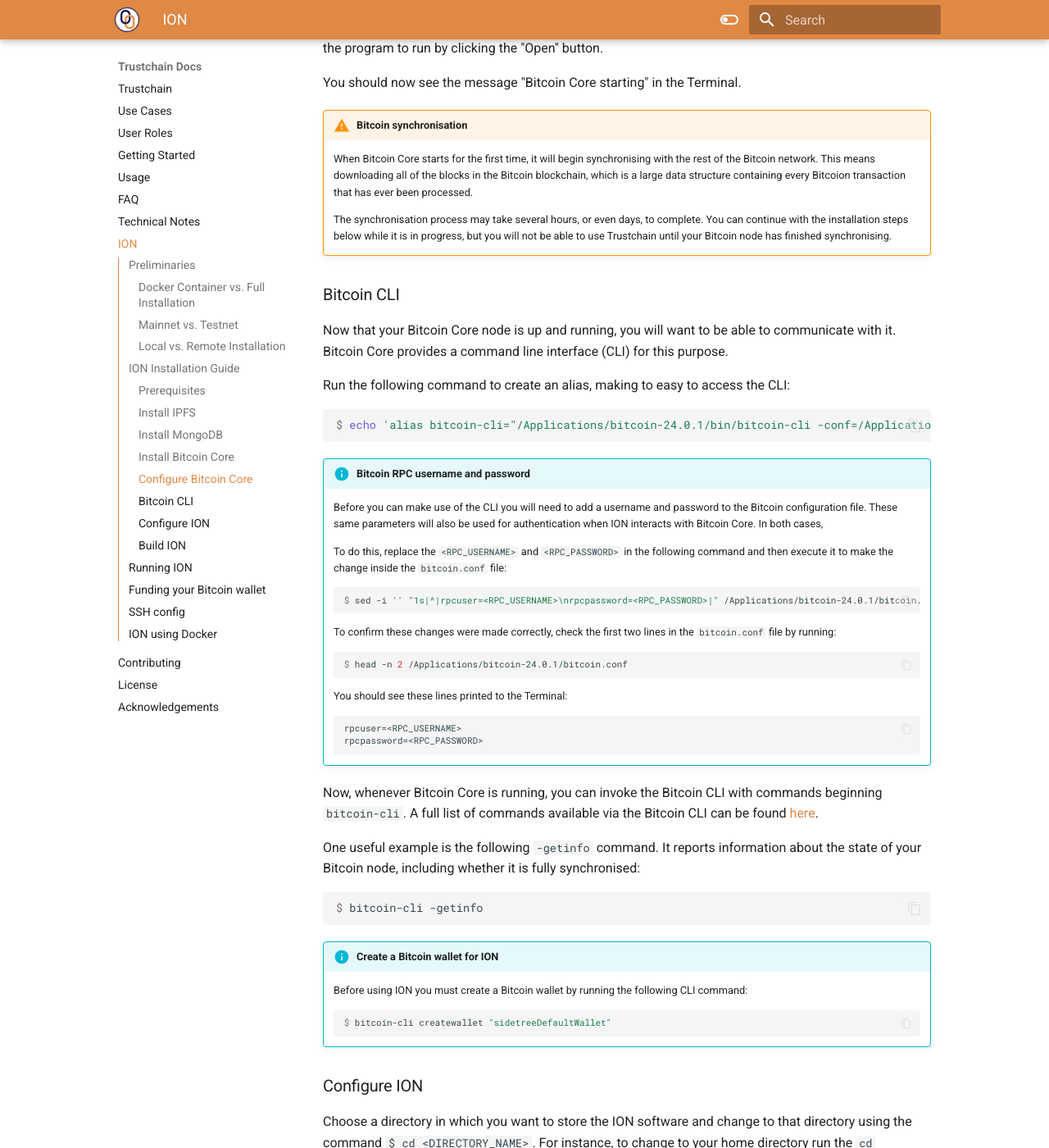
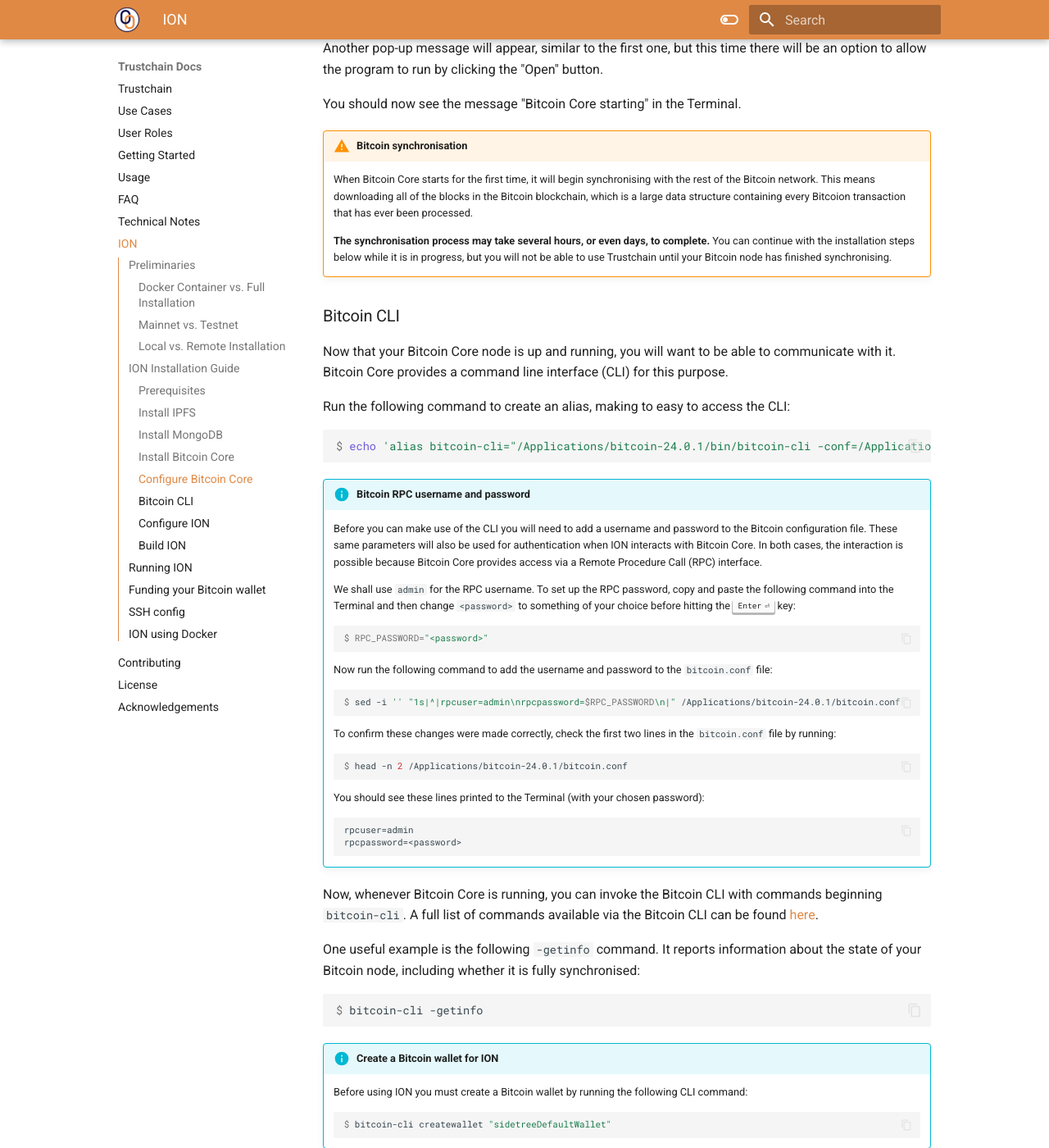
Before and after one commit to alan-turing-institute/trustchain, an MkDocs documentation site: the page built from docs/ion.md, in a window 1280 px wide and 1400 px high, scrolled down 5966 px. Shown: the whole window at 82% size. Built offline with MkDocs 1.6.1 and Material for MkDocs 9.7.7, drawn with Linux system fonts in a browser that asks for light colours; nearby versions of some CDN libraries; library files that are not in the unit come from our copies; some of the changed text lies outside the part shown.

Commit message:
Update RPC credentials instructions

````diff
--- a/docs/ion.md
+++ b/docs/ion.md
@@ -260,11 +260,11 @@
 
     The example given in the official [ION install guide](https://identity.foundation/ion/install-guide/) does use this shorthand, which causes an error, so beware of this issue if you edit the `bitcoin.conf` file manually when following that guide.
 
-When we start Bitcoin Core we need to make sure it uses the correct configuration file (and we also want to run it as a background process). Let's create an alias to make this more convenient:
+When we start Bitcoin Core we will need to make sure it uses the correct configuration file that was edited above (and we also want to run it as a background process). To make this more convenient, let's create an alias in our `SHELL_CONFIG` file:
 ```console
 $ echo 'alias bitcoind="/Applications/bitcoin-24.0.1/bin/bitcoind -daemon -conf=/Applications/bitcoin-24.0.1/bitcoin.conf -daemon"' >> $SHELL_CONFIG; source $SHELL_CONFIG
 ```
-Now use the following command to run Bitcoin Core:
+Now we can use the following simple command to start Bitcoin Core:
 ```console
 $ bitcoind
 ```
@@ -288,7 +288,7 @@
 
     When Bitcoin Core starts for the first time, it will begin synchronising with the rest of the Bitcoin network. This means downloading all of the blocks in the Bitcoin blockchain, which is a large data structure containing every Bitcoion transaction that has ever been processed.
 
-    The synchronisation process may take several hours, or even days, to complete. You can continue with the installation steps below while it is in progress, but you will not be able to use Trustchain until your Bitcoin node has finished synchronising.
+    **The synchronisation process may take several hours, or even days, to complete.** You can continue with the installation steps below while it is in progress, but you will not be able to use Trustchain until your Bitcoin node has finished synchronising.
 
 ### Bitcoin CLI
 
@@ -301,20 +301,24 @@
 
 !!! info "Bitcoin RPC username and password"
 
-    Before you can make use of the CLI you will need to add a username and password to the Bitcoin configuration file. These same parameters will also be used for authentication when ION interacts with Bitcoin Core. In both cases,
+    Before you can make use of the CLI you will need to add a username and password to the Bitcoin configuration file. These same parameters will also be used for authentication when ION interacts with Bitcoin Core. In both cases, the interaction is possible because Bitcoin Core provides access via a Remote Procedure Call (RPC) interface.
 
-    To do this, replace the `<RPC_USERNAME>` and `<RPC_PASSWORD>` in the following command and then execute it to make the change inside the `bitcoin.conf` file:
+    We shall use `admin` for the RPC username. To set up the RPC password, copy and paste the following command into the Terminal and then change `<password>` to something of your choice before hitting the ++return++ key:
     ```console
-    $ sed -i '' "1s|^|rpcuser=<RPC_USERNAME>\nrpcpassword=<RPC_PASSWORD>|" /Applications/bitcoin-24.0.1/bitcoin.conf
+    $ RPC_PASSWORD="<password>"
+    ```
+    Now run the following command to add the username and password to the `bitcoin.conf` file:
+    ```console
+    $ sed -i '' "1s|^|rpcuser=admin\nrpcpassword=$RPC_PASSWORD\n|" /Applications/bitcoin-24.0.1/bitcoin.conf
     ```
     To confirm these changes were made correctly, check the first two lines in the `bitcoin.conf` file by running:
     ```console
     $ head -n 2 /Applications/bitcoin-24.0.1/bitcoin.conf
     ```
-    You should see these lines printed to the Terminal:
+    You should see these lines printed to the Terminal (with your chosen password):
     ```
-    rpcuser=<RPC_USERNAME>
-    rpcpassword=<RPC_PASSWORD>
+    rpcuser=admin
+    rpcpassword=<password>
     ```
 
 
````
